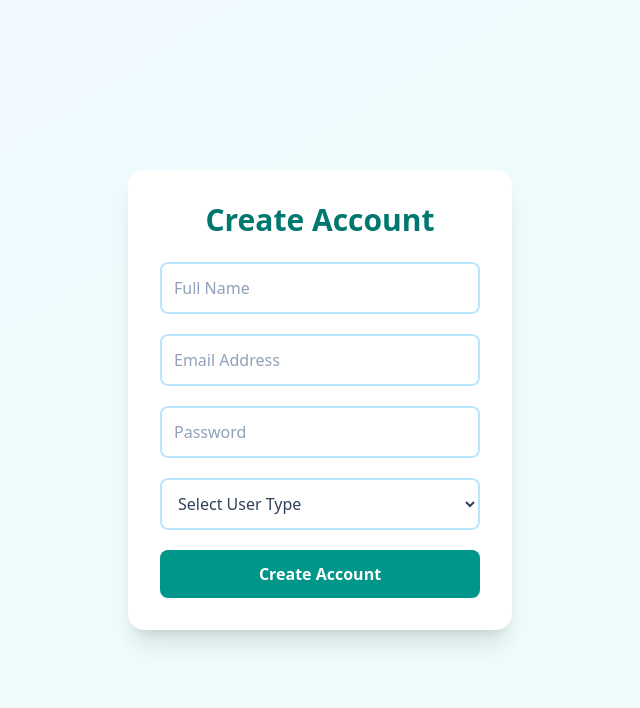
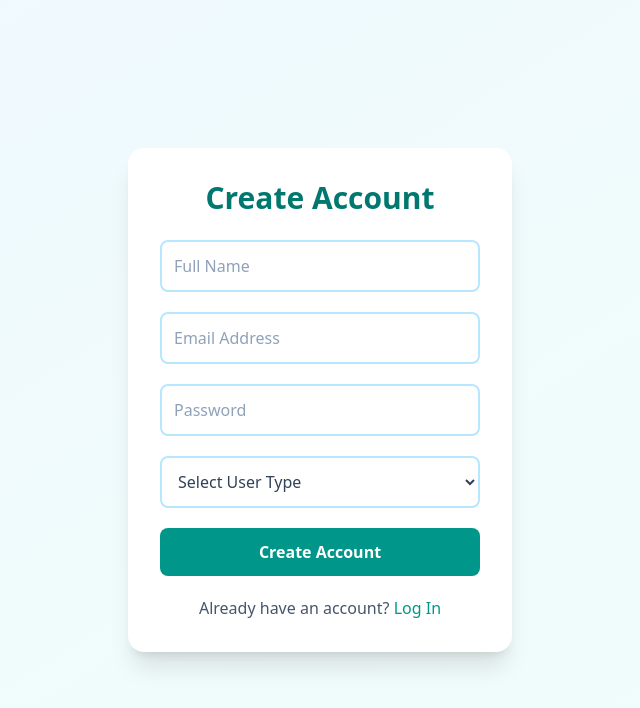
Before and after one commit to Ankii-Sing/FeatureTrackingFrontend, a React (Vite) app: page /register in a window 1280 px wide. Shown: the top 708 px of the page, without its empty margins (320-960 px from the left). Built offline with nearby package versions, Linux system fonts and the light colour scheme.

Commit message:
featute stage render on runtime

```diff
--- a/src/screens/privateScreens/FeatureStatus/component/HandleStage/index.jsx
+++ b/src/screens/privateScreens/FeatureStatus/component/HandleStage/index.jsx
@@ -3,7 +3,7 @@ import axios from "axios";
 import updateFeatureApi from "../../../UpdateApi/updateapi";
 
 
-const StageLinkUploader = ({ stage, featureId, userId, userRole, feature ,links = [] }) => {
+const StageLinkUploader = ({ stage, featureId, userId, userRole, feature , setRefreshKey ,links = [] }) => {
   const [showModal, setShowModal] = useState(false);
   const [documentLink, setDocumentLink] = useState("");
   const [isExpanded, setIsExpanded] = useState(false); // Accordion state
@@ -85,8 +85,11 @@ const StageLinkUploader = ({ stage, featureId, userId, userRole, feature ,links
       .catch((error) => console.error("Error adding document:", error));
 
         // calling update feature api. after updating the feature.
+
       feature.stage = featureStageMapping[stage];
-      updateFeatureApi(feature, userId);
+      updateFeatureApi(feature, userId).then(() => {    //.then ensures that the feature is updated before the refresh key is set.
+        setRefreshKey((prev) => prev + 1);
+      });
   };
 
   return (
--- a/src/screens/privateScreens/FeatureStatus/index.jsx
+++ b/src/screens/privateScreens/FeatureStatus/index.jsx
@@ -129,6 +129,9 @@ const FeatureStatus = () => {
 
     // callin updateFeatureApi after updating the feature.
     feature.stage = stageMapping[stage];
+    if(stageMapping[stage] === "EPIC_OWNER_GO_AHEAD" && isApproved){
+        feature.status = "COMPLETED";
+    }
     console.log("Feature after updating stage:", feature);
     console.log("User ID:", userId);
     updateFeatureApi(feature, userId).then(() => {
@@ -198,6 +201,7 @@ const FeatureStatus = () => {
               featureId={featureId}
               userId={userId}
               feature = {feature}
+              setRefreshKey = {setRefreshKey}
               links={documentMap.get(stage.key) || []}
             />
           ))}
@@ -275,6 +279,7 @@ const FeatureStatus = () => {
               featureId={featureId}
               userId={userId}
               feature = {feature}
+              setRefreshKey = {setRefreshKey}
               links={documentMap.get(stage.key) || []}
             />
           ))}
--- a/src/screens/publicScreens/register/index.jsx
+++ b/src/screens/publicScreens/register/index.jsx
@@ -57,7 +57,6 @@ const Register = () => {
               className="w-full p-3 border-2 border-sky-200 rounded-lg
                        focus:outline-none focus:border-teal-400 placeholder-slate-400"
               value={email}
-              autoComplete="username"
               onChange={(e) => setEmail(e.target.value)}
               required
             />
@@ -71,7 +70,6 @@ const Register = () => {
               className="w-full p-3 border-2 border-sky-200 rounded-lg
                        focus:outline-none focus:border-teal-400 placeholder-slate-400"
               value={password}
-              autoComplete="current-password"
               onChange={(e) => setPassword(e.target.value)}
               required
             />
@@ -103,6 +101,17 @@ const Register = () => {
           >
             Create Account
           </button>
+
+          {/* Link to Login Page */}
+          <div className="text-center text-slate-600">
+            Already have an account?{" "}
+            <span
+              className="text-teal-600 cursor-pointer hover:underline"
+              onClick={() => navigate("/login")} // Navigate to the login page
+            >
+              Log In
+            </span>
+          </div>
         </form>
       </div>
     </div>
```
